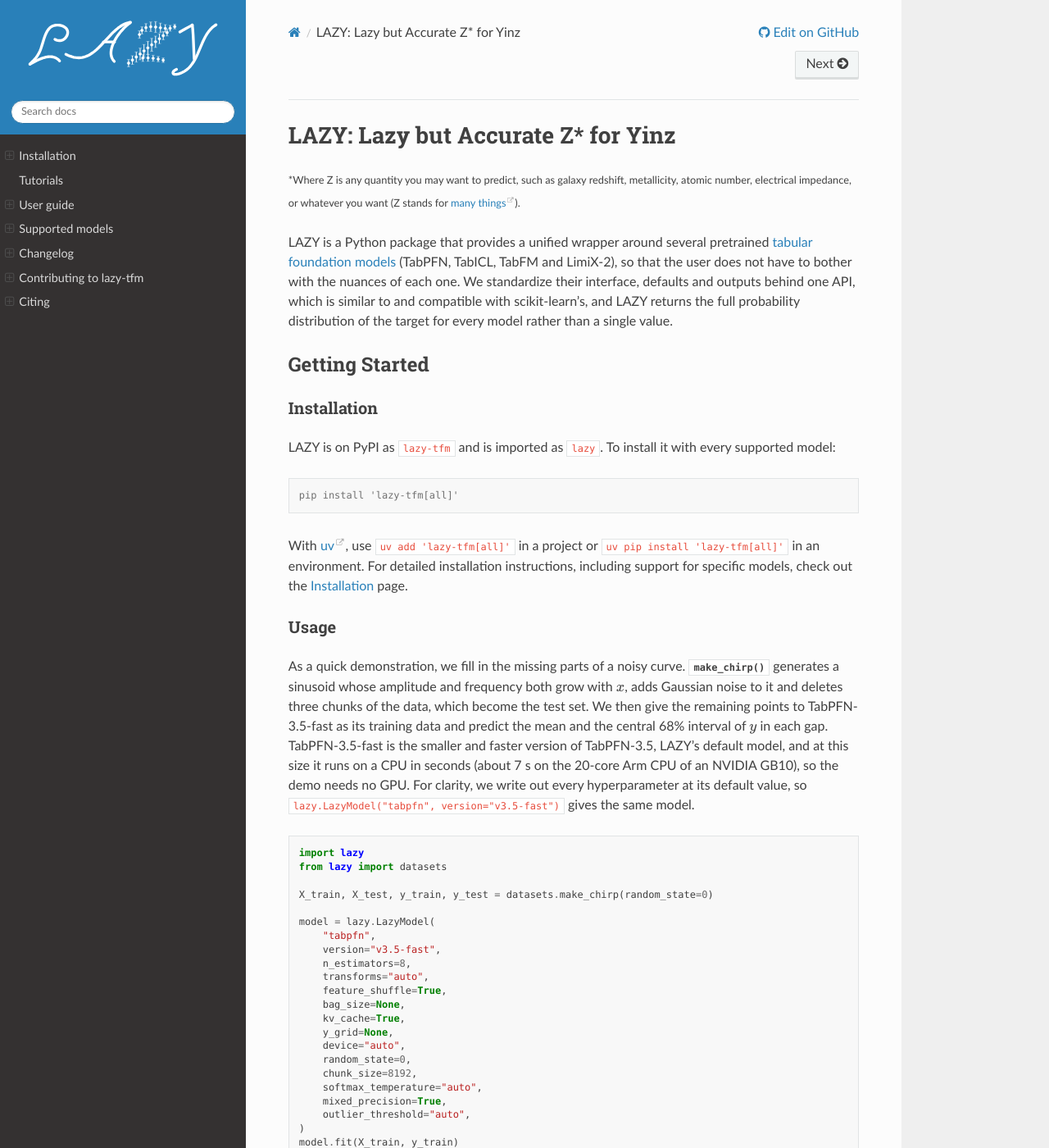
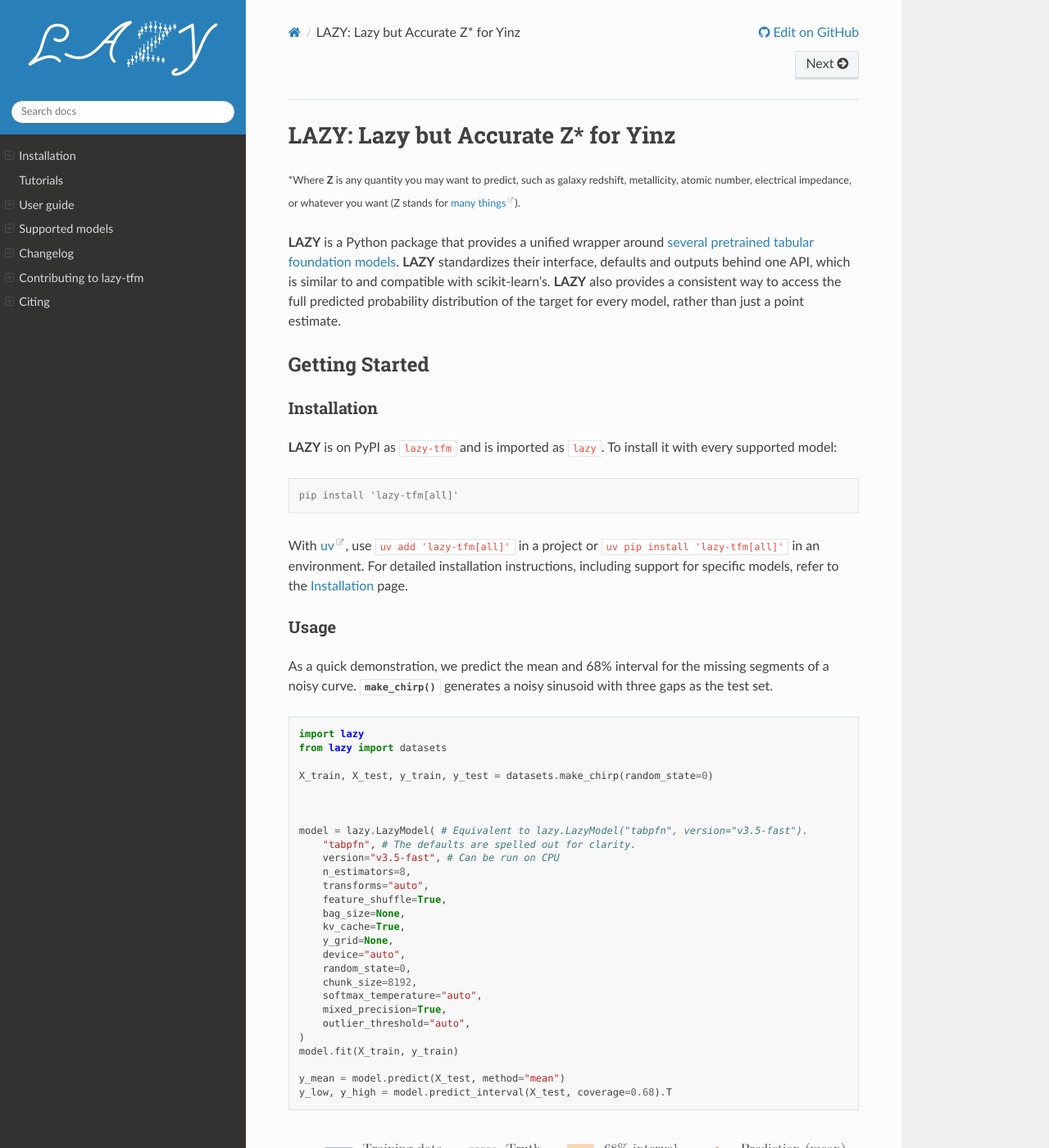
Before and after one commit to biprateep/lazy-tfm, a Sphinx documentation site: the page built from docs/index.md, in a window 1280 px wide and 1400 px high. Shown: the whole window at 82% size. Built offline with Sphinx 7.4.7 and the Read the Docs theme 3.1.0, drawn with Linux system fonts in a browser that asks for light colours; pages that are not in the unit, such as notebooks, are missing from menus; some of the changed text lies outside the part shown.

Commit message:
manual edit of landing page

````diff
--- a/docs/index.md
+++ b/docs/index.md
@@ -1,24 +1,19 @@
 # LAZY: Lazy but Accurate Z\* for Yinz
 
-<small>\*Where Z is any quantity you may want to predict, such as galaxy
+<small>\*Where **Z** is any quantity you may want to predict, such as galaxy
 redshift, metallicity, atomic number, electrical impedance, or whatever you
 want (Z stands for [many
 things](https://en.wikipedia.org/wiki/Z#Other_uses)).</small>
 
-LAZY is a Python package that provides a unified wrapper around several
-pretrained [tabular foundation models](guide/tfm) (TabPFN, TabICL, TabFM and
-LimiX-2), so that the user does not have to bother with the nuances of each
-one. We standardize their interface, defaults and outputs behind one API,
-which is similar to and compatible with scikit-learn's, and LAZY returns the
-full probability distribution of the target for every model rather than a
-single value.
+**LAZY** is a Python package that provides a unified wrapper around [several
+pretrained](models/index) [tabular foundation models](guide/tfm). **LAZY** standardizes their interface, defaults and outputs behind one API,
+which is similar to and compatible with scikit-learn's. **LAZY** also provides a consistent way to access the full predicted probability distribution of the target for every model, rather than just a point estimate.
 
 ## Getting Started
 
 ### Installation
 
-LAZY is on PyPI as `lazy-tfm` and is imported as `lazy`. To install it with
-every supported model:
+**LAZY** is on PyPI as `lazy-tfm` and is imported as `lazy`. To install it with every supported model:
 
 ```console
 pip install 'lazy-tfm[all]'
@@ -26,22 +21,13 @@
 
 With [uv](https://docs.astral.sh/uv/), use `uv add 'lazy-tfm[all]'` in a
 project or `uv pip install 'lazy-tfm[all]'` in an environment. For detailed
-installation instructions, including support for specific models, check out
-the {doc}`installation` page.
+installation instructions, including support for specific models, refer to the {doc}`installation` page.
 
 ### Usage
 
-As a quick demonstration, we fill in the missing parts of a noisy curve.
-{func}`~lazy.datasets.make_chirp` generates a sinusoid whose amplitude and
-frequency both grow with $x$, adds Gaussian noise to it and deletes three
-chunks of the data, which become the test set. We then give the remaining
-points to TabPFN-3.5-fast as its training data and predict the mean and the
-central 68% interval of $y$ in each gap. TabPFN-3.5-fast is the smaller and
-faster version of TabPFN-3.5, LAZY's default model, and at this size it runs
-on a CPU in seconds (about 7 s on the 20-core Arm CPU of an NVIDIA GB10), so
-the demo needs no GPU. For clarity, we write out every hyperparameter at its
-default value, so `lazy.LazyModel("tabpfn", version="v3.5-fast")` gives the
-same model.
+As a quick demonstration, we predict the mean
+and 68% interval for the missing segments of a noisy curve. {func}`~lazy.datasets.make_chirp` generates a noisy sinusoid with three gaps as
+the test set.
 
 ```python
 import lazy
@@ -49,9 +35,11 @@
 
 X_train, X_test, y_train, y_test = datasets.make_chirp(random_state=0)
 
-model = lazy.LazyModel(
-    "tabpfn",
-    version="v3.5-fast",
+
+
+model = lazy.LazyModel( # Equivalent to lazy.LazyModel("tabpfn", version="v3.5-fast").
+    "tabpfn", # The defaults are spelled out for clarity.
+    version="v3.5-fast", # Can be run on CPU
     n_estimators=8,
     transforms="auto",
     feature_shuffle=True,
@@ -74,23 +62,7 @@
 ```{figure} figures/figs/chirp_demo.png
 :alt: A noisy chirp with three gaps, filled by TabPFN-3.5-fast's mean and 68% interval.
 :width: 100%
-
-The noisy chirp generated by `make_chirp` and TabPFN-3.5-fast's predictions in
-the three gaps. The blue line shows the training data, the gray dashed line
-the true curve in the gaps, the orange points the mean of each predicted
-distribution and the orange band its central 68% interval. We observe that the
-mean follows the true curve in all three gaps, lagging slightly on the
-steepest part of the third, and that the true curve lies within the 68%
-interval at 93% of the test points (the interval describes the noisy targets,
-so it is wider than the uncertainty on the curve itself).
 ```
-
-The model was never trained on this curve. `fit` stores the training rows
-(and, with the key/value cache on, the network's encoding of them), and the
-predictions come from forward passes of the pretrained network over them, one
-per ensemble member, with no weights updated. The code that makes this figure
-is in
-[`docs/figures/make_figures.py`](https://github.com/biprateep/lazy-tfm/blob/main/docs/figures/make_figures.py).
 
 ```{toctree}
 :hidden:
````
